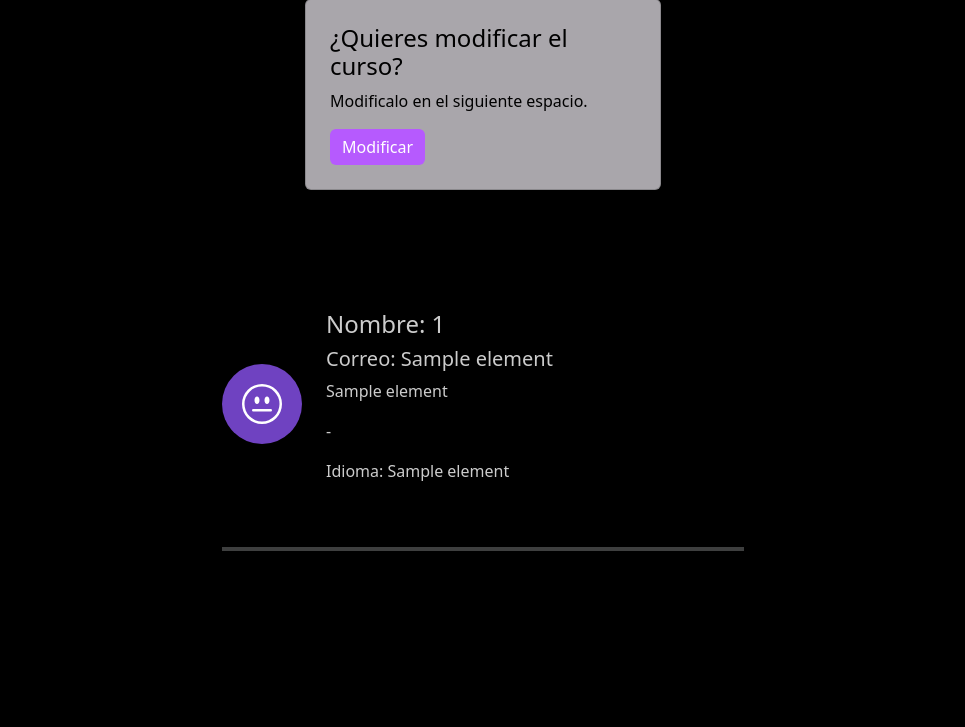
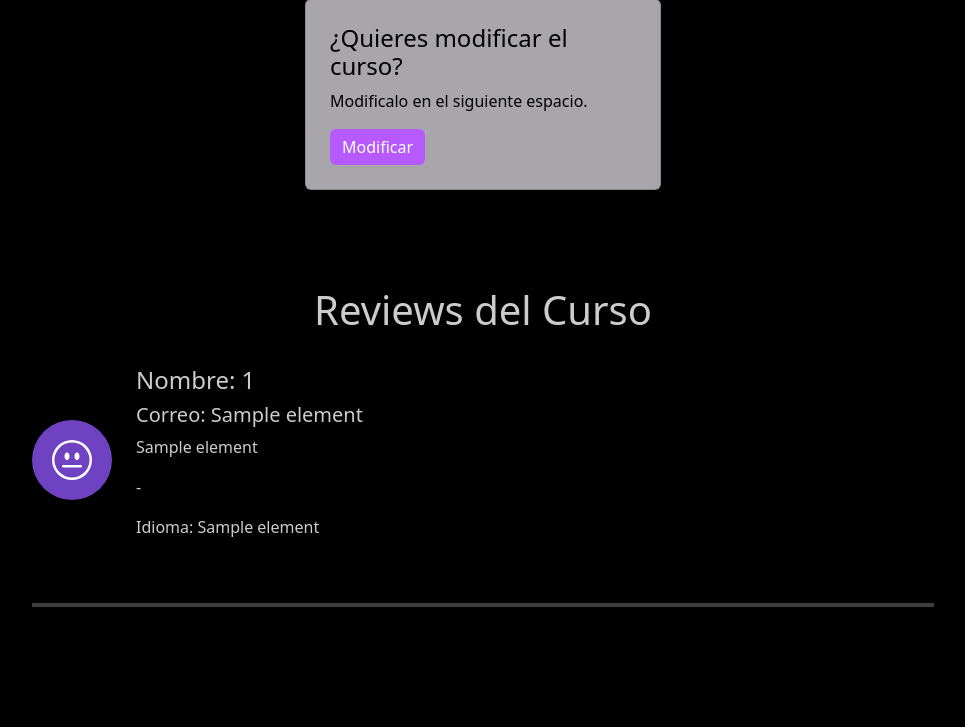
Before and after one commit to jose-rubio-a/I-Learning, a Flask app: template src/templates/show-curso.html in a window 1280 px wide. Shown: the part 334-1061 px from the top of the page, without its empty margins (157-1122 px from the left). Before the commit the page ends 885 px from the top, so only its background shows below. Run offline with Flask 3, Linux system fonts and the light colour scheme; the template is opened without the code that fills it: most values are stand-ins (such as "Sample title", 1, 10 or a date in 2020); some libraries are stand-ins or nearby versions.

Commit message:
Se modifico la vista Show Curso

```diff
--- a/src/templates/show-curso.html
+++ b/src/templates/show-curso.html
@@ -75,10 +75,11 @@
     </div>
     {% endif %}
         {% if reviews %}
-            <div class="container py-4 py-xl-5">
+        <div class="container py-4 py-xl-5">
+            <h1 style="color: var(--bs-dark-bg-subtle);text-align: center;">Reviews del Curso</h1>
                 {% for element in reviews %}
                 <div class="row">
-                    <div class="col-md-8 col-xl-6 mx-auto p-4">
+                    <div class="col-md-8 col-xl-10 mx-auto p-4">
                         <div class="d-flex align-items-center align-items-md-start align-items-xl-center">
                             <div class="bs-icon-xl bs-icon-circle bs-icon-primary d-flex flex-shrink-0 justify-content-center align-items-center me-4 d-inline-block bs-icon xl" style="background: var(--bs-purple);">
                                 {% if element[3] == "POSITIVE" %}
```
